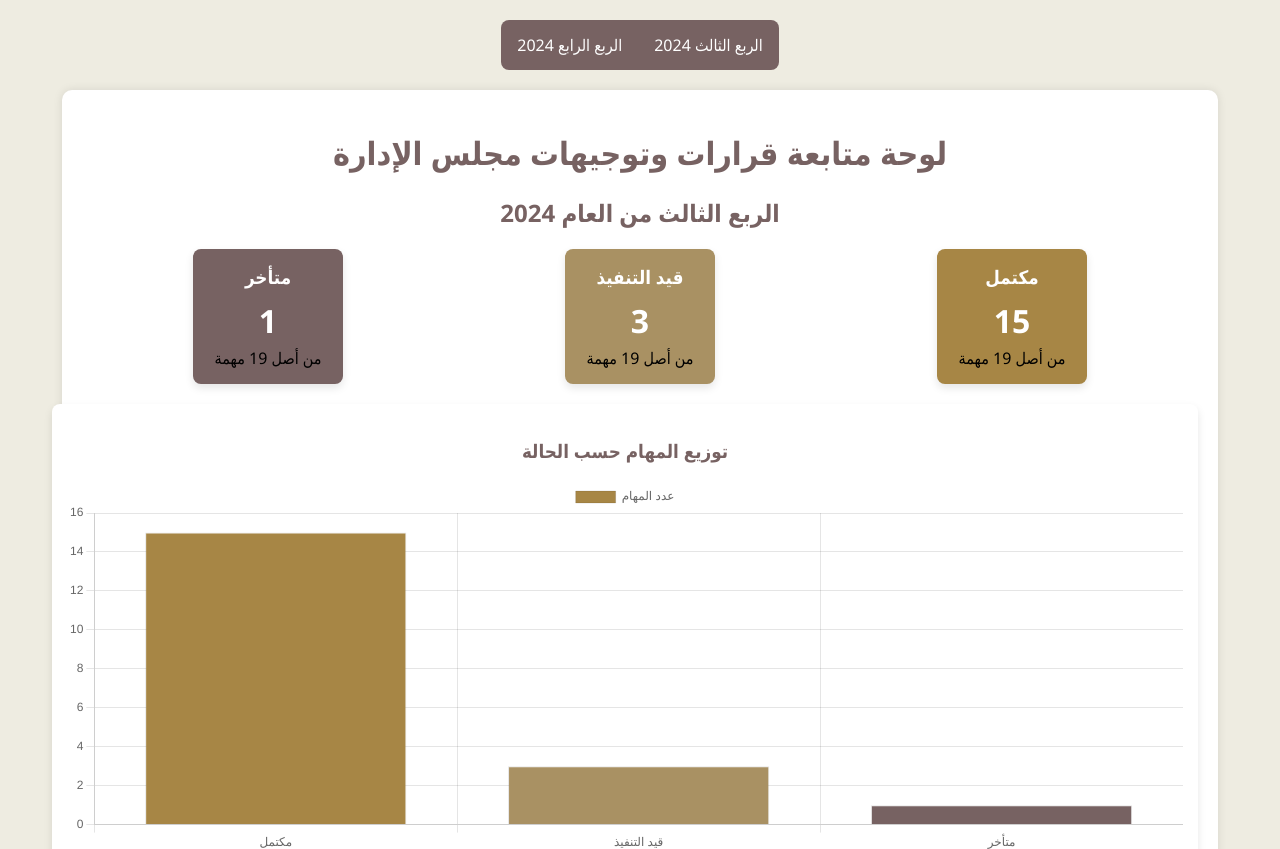
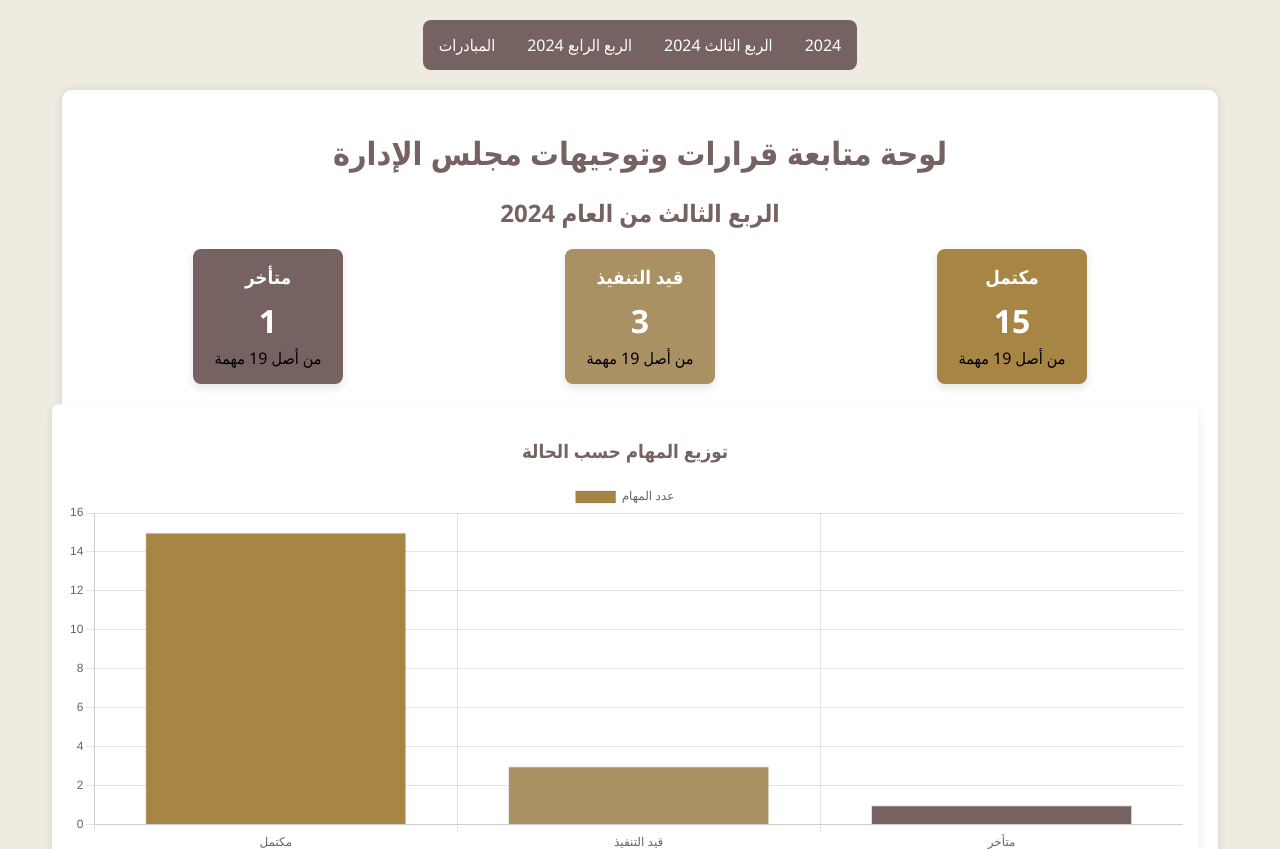
Before and after one commit to astral-fate/Majdia-Residence-, a plain HTML site: page index.html in a window 1280 px wide. Shown: the top 849 px of the page. Drawn offline with nearby package versions, Linux system fonts and the light colour scheme.

Commit message:
Update index.html

```diff
--- a/index.html
+++ b/index.html
@@ -264,10 +264,13 @@
     </style>
 </head>
 <body>
-    <div class="navigation">
+       <div class="navigation">
+        <a href="intiaves.html" class="nav-link">2024</a>
      <a href="index.html" class="nav-link">الربع الثالث 2024</a>
      <a href="Q2.html" class="nav-link">الربع الرابع 2024</a>
- </div>
+      <a href="intiaves.html" class="nav-link">المبادرات</a>
+
+    </div>
     <div class="container">
         <h1>لوحة متابعة قرارات وتوجيهات مجلس الإدارة</h1>
         <h2>الربع الثالث من العام 2024</h2>
```
